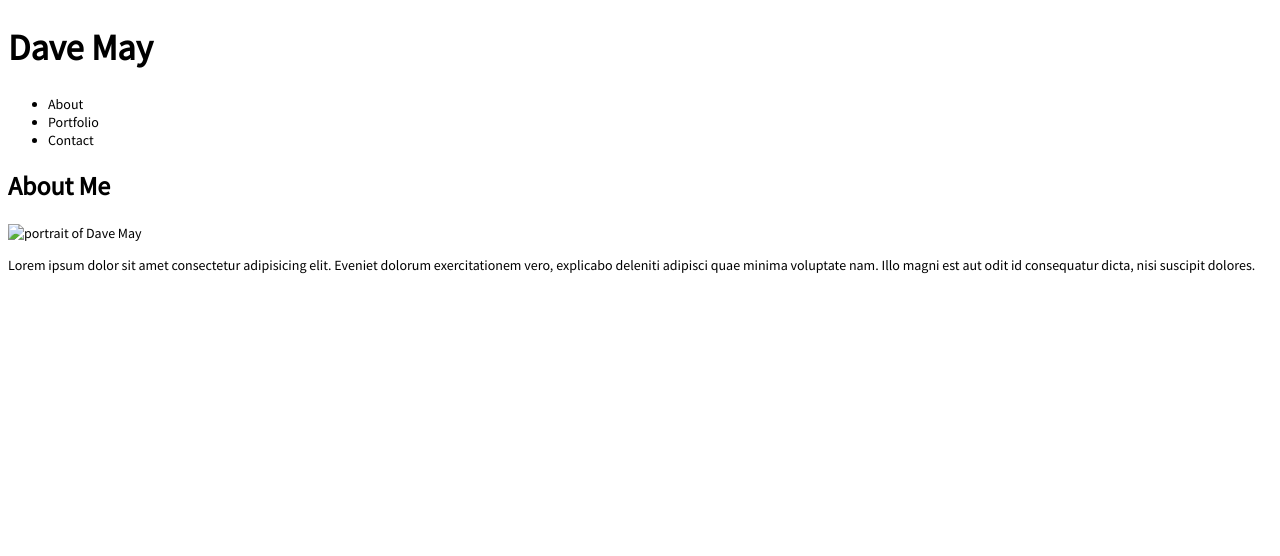
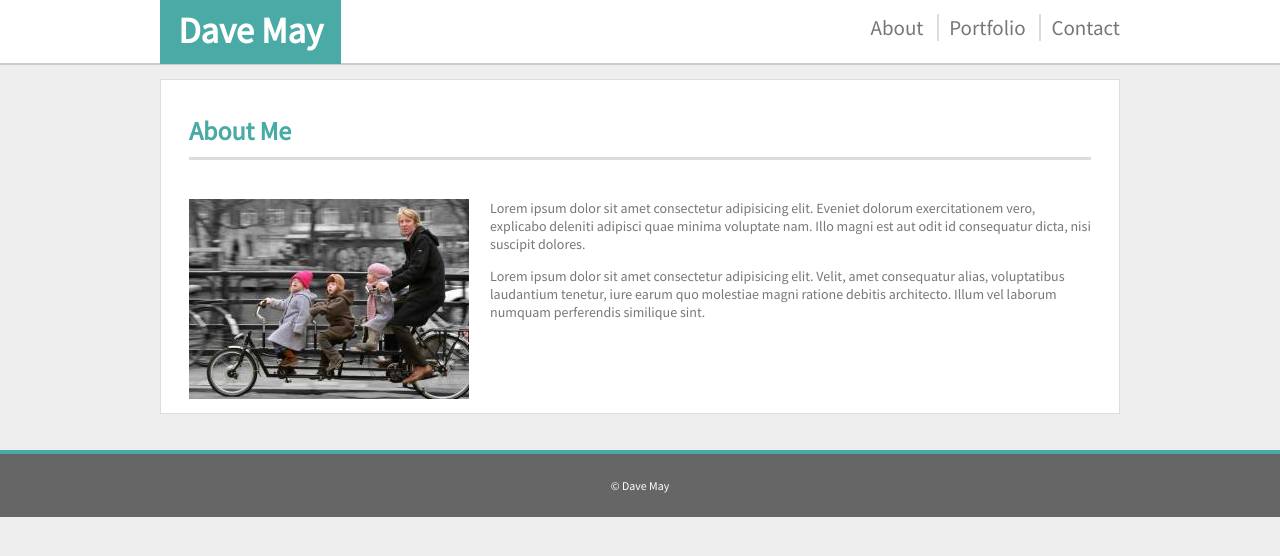
Before and after one commit to echo-dave/Basic-Portfolio, a plain HTML site: page index.html in a window 1280 px wide. Drawn offline with Linux system fonts and the light colour scheme.

Commit message:
Main css completed and added a portrait img

```diff
--- a/assets/css/style.css
+++ b/assets/css/style.css
@@ -0,0 +1,111 @@
+body {background-color:#eee; margin: 0; padding: 0; font-size: 14px; color: #777777;}
+
+header{
+    width:100%;
+    background-color: #ffffff;
+    overflow: visible;
+    border-bottom-width: .2em;
+    border-bottom-color: #cccccc;
+    border-bottom-style: solid;
+}
+.contentWrapper {
+    max-width: 68.57em;
+    margin: 0 auto;
+}
+.headerWrap {
+    height: 4.5em;
+    max-width: 68.57em;
+    margin: 0 auto;
+
+}
+
+h1.title {
+    color: #fff;
+    background-color: #4aaaa5;
+    display: inline;
+    padding: .3em .5em;
+    position: relative;
+    top:.2em;
+}
+
+nav {
+    float: right;
+}
+
+nav ul {
+    padding: 0;
+    margin: 1em 0 0 0;
+}
+
+nav li {
+    display: inline;
+    list-style-type: none;
+    padding-left: .5em;
+    padding-right: .5em;
+    font-size: 1.5em;
+    border-left-width: .1em;
+    border-left-style: solid;
+    border-left-color: #dcdcdc;
+}
+
+nav li:first-of-type {
+border: none;
+}
+
+nav li:last-of-type {
+    padding-right: 0;
+}
+
+section {
+    background-color: #fff;
+    margin-top: 1em;
+    padding: 1em 2em;
+    border-color: #dddddd;
+    border-width: .1em;
+    border-style: solid;
+
+}
+
+ h2 {
+    position: relative;
+    margin-bottom: 2em;
+    color: #4aaaa5;
+}
+
+section h2::after {
+    content: '';
+    width: 100%;
+    height: .15em;
+    background-color: #dcdcdc;
+    position: absolute;
+    bottom: -.5em;
+    left: 0;
+}
+
+.portrait {
+    float: left;
+    padding-right: 1.5em;
+}
+
+footer {
+    background-color: #666;
+    width: 100%;
+    margin-top: 3em;
+    padding: 1em 0;
+    border-top-color: #4aaaa5;
+    border-top-style: solid;
+    border-top-width: .4em;
+}
+
+.copyright {
+    color: #fff;
+    text-align: center;
+
+}
+
+.clearfix::after {
+    content: "";
+    clear: both;
+    display: table;
+
+  }
--- a/index.html
+++ b/index.html
@@ -7,12 +7,14 @@
     <link rel="stylesheet" type="text/css" href="assets/css/typography.css">
     <link rel="stylesheet" type="text/css" href="assets/css/style.css">
     <link href="https://fonts.googleapis.com/css?family=Source+Sans+Pro&display=swap" rel="stylesheet">
-    <title>Portfolio</title>
+    <title>Dave's Portfolio</title>
 </head>
 <body>
+
     <header>
+        <div class="headerWrap">
+
             <h1 class="title">Dave May</h1>
-</header>
 
             <nav>
                 <ul>
@@ -21,14 +23,21 @@
                     <li>Contact</li>
                 </ul>
             </nav>
+        </div>
+    </header>
 
+    <div class="contentWrapper">
 
-<section>
+        <section class="clearfix">
             <h2>About Me</h2>
-    <img src="assets/images/#" class="portrait" alt="portrait of Dave May">
+                <img src="assets/images/portrait.jpg" class="portrait" alt="portrait of Dave May">
                 <p>Lorem ipsum dolor sit amet consectetur adipisicing elit. Eveniet dolorum exercitationem vero, explicabo deleniti adipisci quae minima voluptate nam. Illo magni est aut odit id consequatur dicta, nisi suscipit dolores.</p>
+                <p>Lorem ipsum dolor sit amet consectetur adipisicing elit. Velit, amet consequatur alias, voluptatibus laudantium tenetur, iure earum quo molestiae magni ratione debitis architecto. Illum vel laborum numquam perferendis similique sint.</p>
         </section>
-
+    </div>
+        <footer>
+            <p class="copyright">© Dave May</p>
+        </footer>
 
 </body>
 </html>
```
Also changed, not shown: assets/images/portrait.jpg (added). Lines whose indentation alone changed are shown as unchanged.
